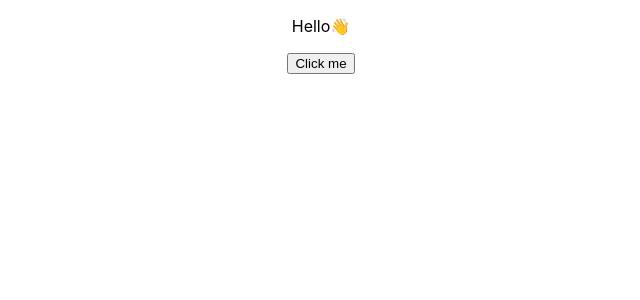
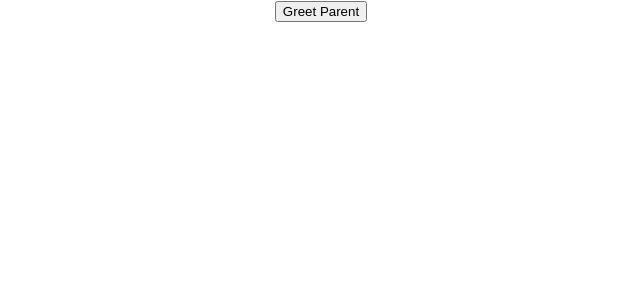
Before and after one commit to mirmostafa/Learning-ReactJS, a React (Create React App) app: page / in a window 1280 px wide. Shown: the top 300 px of the page, without its empty margins (319-959 px from the left). Built offline with nearby package versions, Linux system fonts and the light colour scheme.

Commit message:
Method As Prop

```diff
--- a/src/App.js
+++ b/src/App.js
@@ -1,6 +1,6 @@
 // import logo from './logo.svg';
 import './App.css';
-import EventBinding from './Lessons/01400-EventBinding';
+import EventBinding from './Lessons/1400-EventBinding';
 // import HelloFromFunction, { SayHello2 as HelloFromArrowFunction } from './Lessons/0500-Functional Component';
 // import HelloFromClass from './Lessons/0600-Class Component';
 // import HelloByCreateElement from './Lessons/0800-CreateElement';
@@ -14,6 +14,7 @@ import CuncorrentCounter from './Lessons/1101-Cuncurrent';
 import {Destructure1, Destructure2, Destructure3} from './Lessons/1200-Destructure';
 import ButtonClickHandleFunc from './Lessons/1300-ButtonClickFunc';
 import ButtonClickClass from './Lessons/1301-ButtonClickClass';
+import MethodAsProp_Parent from './Lessons/1500-MethodAsProp_Parent';
 
 function App() {
   return (
@@ -41,7 +42,8 @@ function App() {
      <Destructure3 lName = 'Mohammad' fName = 'Mirmostafa'/> */}
      {/* <ButtonClickHandleFunc/>
      <ButtonClickClass/> */}
-     <EventBinding/>
+     {/* <EventBinding/> */}
+     <MethodAsProp_Parent />
     </div>
   );
 }
--- /dev/null
+++ b/src/Lessons/1500-MethodAsProp_Child.js
@@ -0,0 +1,12 @@
+import React from 'react'
+
+function MethodAsProp_Child(props) {
+    return (
+        <div>
+            {/* <button onClick={props.greetHandler}>Greet Parent</button> */}
+            <button onClick={()=>props.greetHandler('MethodAsProp_Child')}>Greet Parent</button>
+        </div>
+    )
+}
+
+export default MethodAsProp_Child
--- /dev/null
+++ b/src/Lessons/1500-MethodAsProp_Parent.js
@@ -0,0 +1,27 @@
+import React, { Component } from 'react'
+import MethodAsProp_Child from './1500-MethodAsProp_Child';
+
+class MethodAsProp_Parent extends Component {
+    constructor(props) {
+        super(props)
+
+        this.state = {
+             parentName : 'MethodAsProp_Parent'
+        }
+        this.greetParent = this.greetParent.bind(this);
+    }
+
+    greetParent(childName) {
+        alert(`Hello '${this.state.parentName}' from '${childName}'.`);
+    }
+
+    render() {
+        return (
+            <div>
+                <MethodAsProp_Child greetHandler={this.greetParent} />
+            </div>
+        )
+    }
+}
+
+export default MethodAsProp_Parent
```
Also changed, not shown: src/Lessons/1400-EventBinding.js (renamed from src/Lessons/01400-EventBinding.js).
